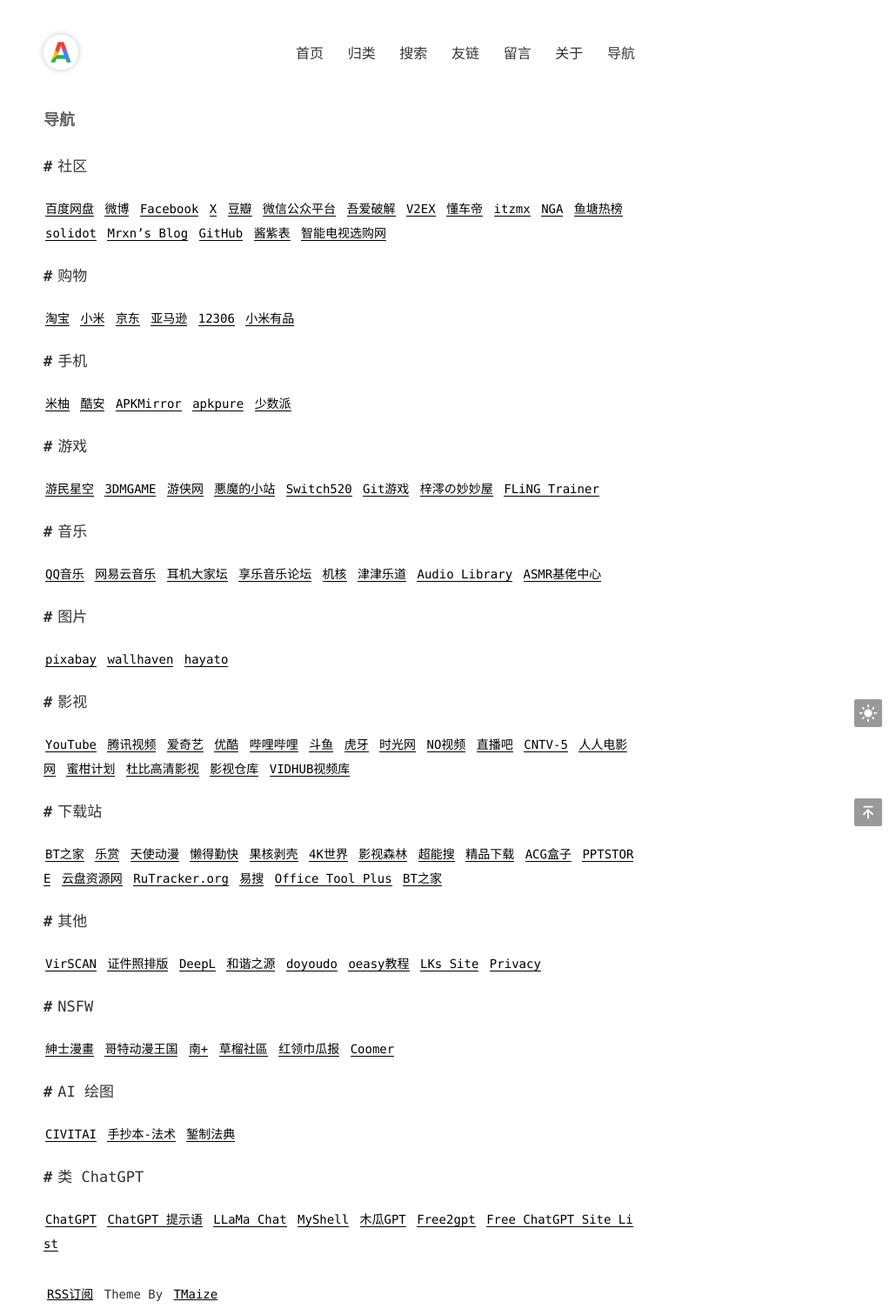
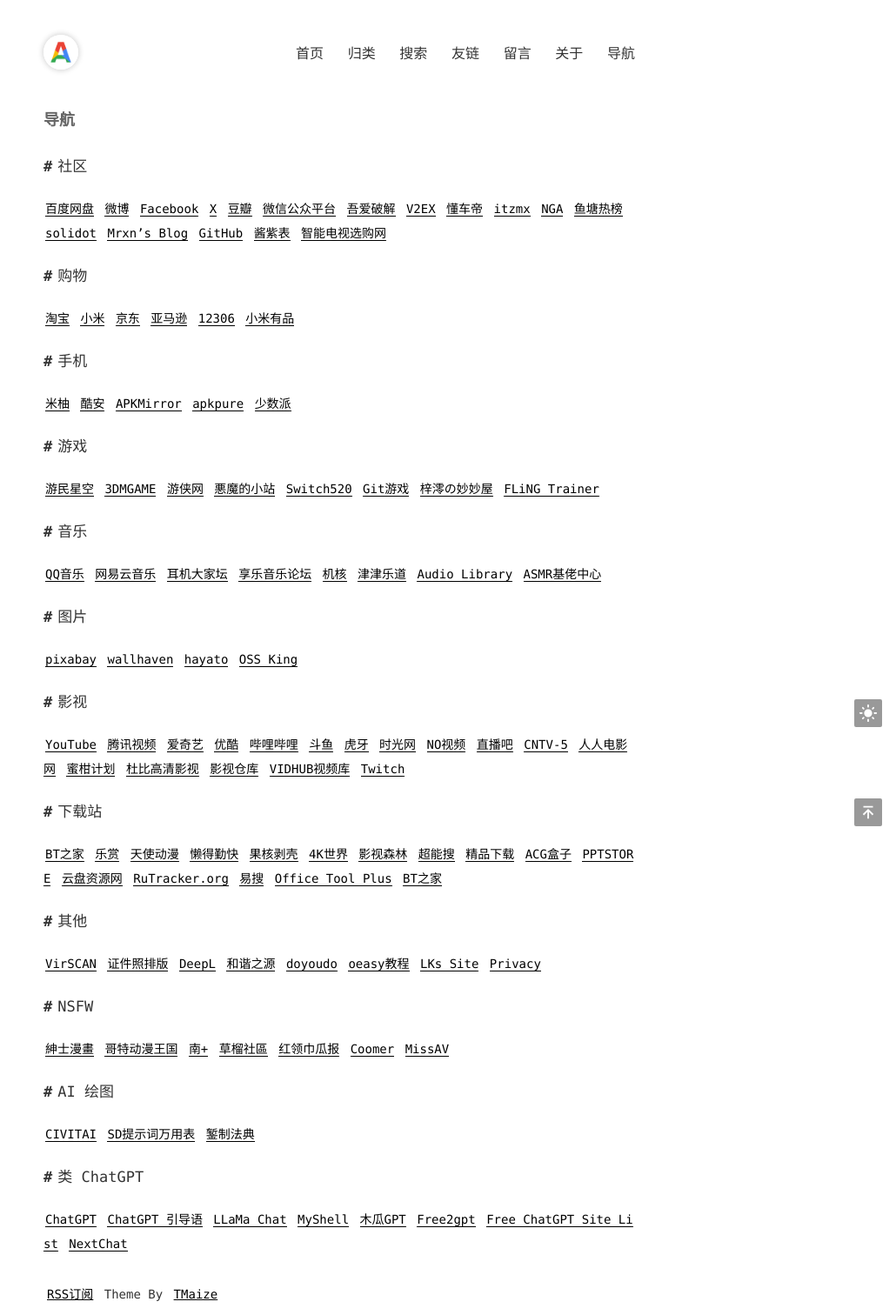
Before and after one commit to admans/admans.github.io, a Jekyll site: the page built from pages/navi.md, in a window 1280 px wide. Shown: the whole page at 87% size, without its empty margins (250-1280 px from the left). Built offline with Jekyll 4.4.1, drawn with Linux system fonts in a browser that asks for light colours.

Commit message:
Update navi.md

```diff
--- a/pages/navi.md
+++ b/pages/navi.md
@@ -25,11 +25,11 @@ title: 导航
 
 ## 图片
 
-[pixabay](https://pixabay.com/ "pixabay") [wallhaven](https://wallhaven.cc/ "wallhaven") [hayato](https://photo.axis-studio.org/ "hayato")
+[pixabay](https://pixabay.com/ "pixabay") [wallhaven](https://wallhaven.cc/ "wallhaven") [hayato](https://photo.axis-studio.org/ "hayato") [OSS King](https://www.ossking.com/ "OSS King")
 
 ## 影视
 
-[YouTube](https://www.youtube.com/ "YouTube") [腾讯视频](https://v.qq.com/ "腾讯视频") [爱奇艺](https://www.iqiyi.com/ "爱奇艺") [优酷](https://www.youku.com/ "优酷") [哔哩哔哩](https://www.bilibili.com/ "哔哩哔哩") [斗鱼](https://www.douyu.com/ "斗鱼") [虎牙](https://www.huya.com/ "虎牙") [时光网](http://www.mtime.com/ "时光网") [NO视频](https://www.novipnoad.com/ "NO视频") [直播吧](http://www.zhibo8.cc/ "直播吧") [CNTV-5](http://tv.cntv.cn/live/cctv5/?pt=HD "CNTV-5") [人人电影网](https://www.rrdynb.com/index.html "人人电影网") [蜜柑计划](https://mikanani.me/ "蜜柑计划") [杜比高清影视](https://dubi.tk/ "杜比高清影视") [影视仓库](http://www.wmdz.com/index.html "影视仓库") [VIDHUB视频库](https://vidhub.link/ "VIDHUB视频库")
+[YouTube](https://www.youtube.com/ "YouTube") [腾讯视频](https://v.qq.com/ "腾讯视频") [爱奇艺](https://www.iqiyi.com/ "爱奇艺") [优酷](https://www.youku.com/ "优酷") [哔哩哔哩](https://www.bilibili.com/ "哔哩哔哩") [斗鱼](https://www.douyu.com/ "斗鱼") [虎牙](https://www.huya.com/ "虎牙") [时光网](http://www.mtime.com/ "时光网") [NO视频](https://www.novipnoad.com/ "NO视频") [直播吧](http://www.zhibo8.cc/ "直播吧") [CNTV-5](http://tv.cntv.cn/live/cctv5/?pt=HD "CNTV-5") [人人电影网](https://www.rrdynb.com/index.html "人人电影网") [蜜柑计划](https://mikanani.me/ "蜜柑计划") [杜比高清影视](https://dubi.tk/ "杜比高清影视") [影视仓库](http://www.wmdz.com/index.html "影视仓库") [VIDHUB视频库](https://vidhub.link/ "VIDHUB视频库") [Twitch](https://www.twitch.tv/ "Twitch")
 
 ## 下载站
 
@@ -41,12 +41,12 @@ title: 导航
 
 ## NSFW
 
-[紳士漫畫](https://www.wnacg.com/ "紳士漫畫") [哥特动漫王国](https://www.gtloli.gay/ "哥特动漫王国") [南+](https://south-plus.net/ "南+") [草榴社區](https://t66y.com/ "草榴社區") [红领巾瓜报](https://hlj.fun/ "红领巾瓜报") [Coomer](https://coomer.su/ "Coomer")
+[紳士漫畫](https://www.wnacg.com/ "紳士漫畫") [哥特动漫王国](https://www.gtloli.gay/ "哥特动漫王国") [南+](https://south-plus.net/ "南+") [草榴社區](https://t66y.com/ "草榴社區") [红领巾瓜报](https://hlj.fun/ "红领巾瓜报") [Coomer](https://coomer.su/ "Coomer") [MissAV](https://missav.com/ "MissAV")
 
 ## AI 绘图
 
-[CIVITAI](https://civitai.com/ "CIVITAI") [手抄本-法术](https://docs.google.com/spreadsheets/d/14Gg1kIGWdZGXyCC8AgYVT0lqI6IivLzZOdIT3QMWwVI/htmlview# "手抄本-法术") [錾制法典](https://docs.google.com/document/d/1NAVTmZXq7xRXKnFMyiAeJ2IyYN5QsgbSEaL7knv_xbs/edit "錾制法典")
+[CIVITAI](https://civitai.com/ "CIVITAI") [SD提示词万用表](https://docs.google.com/spreadsheets/d/14Gg1kIGWdZGXyCC8AgYVT0lqI6IivLzZOdIT3QMWwVI/htmlview# "SD提示词万用表") [錾制法典](https://docs.google.com/document/d/1NAVTmZXq7xRXKnFMyiAeJ2IyYN5QsgbSEaL7knv_xbs/edit "錾制法典")
 
 ## 类 ChatGPT
 
-[ChatGPT](https://chat.openai.com/ "ChatGPT") [ChatGPT 提示语](https://prompts.fresns.cn/ "ChatGPT 提示语") [LLaMa Chat](https://llama.perplexity.ai/ "LLaMa Chat") [MyShell](https://app.myshell.ai/zh/chat "MyShell") [木瓜GPT](https://www.papayagpt.com/ "木瓜GPT") [Free2gpt](https://chato.free2gpt.xyz/ "Free2gpt") [Free ChatGPT Site List](https://github.com/xx025/carrot "Free ChatGPT Site List")
+[ChatGPT](https://chat.openai.com/ "ChatGPT") [ChatGPT 引导语](https://prompts.fresns.cn/ "ChatGPT 引导语") [LLaMa Chat](https://llama.perplexity.ai/ "LLaMa Chat") [MyShell](https://app.myshell.ai/zh/chat "MyShell") [木瓜GPT](https://www.papayagpt.com/ "木瓜GPT") [Free2gpt](https://chato.free2gpt.xyz/ "Free2gpt") [Free ChatGPT Site List](https://github.com/xx025/carrot "Free ChatGPT Site List") [NextChat](https://app.nextchat.dev/#/ "NextChat")
```
